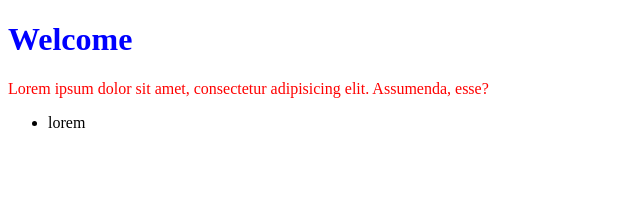
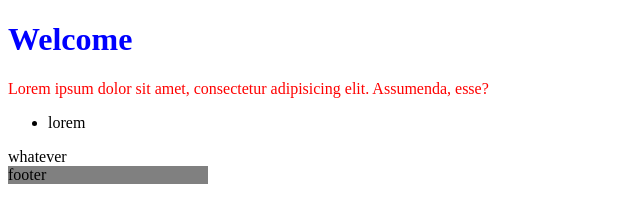
Before and after one commit to JamieRuark/whyfiles, a plain HTML site: page index.html in a window 1280 px wide. Shown: the whole page, without its empty margins (0-640 px from the left). Drawn offline with Linux system fonts and the light colour scheme.

Commit message:
all changes at once

```diff
--- a/app.js
+++ b/app.js
@@ -13,3 +13,4 @@ const showFullName = (name, lastName) => {
 ();
 
 somehs
+debuggerfdsgs
--- a/index.html
+++ b/index.html
@@ -17,4 +17,8 @@
     </ul>
     <script src="app.js"></script>
   </body>
+  <div>whatever</div>
+  <section>
+    <footer>footer</footer>
+  </section>
 </html>
--- a/style.css
+++ b/style.css
@@ -5,3 +5,8 @@ h1 {
 p {
   color: red;
 }
+
+footer {
+  background-color: grey;
+  width: 200px;
+}
```
